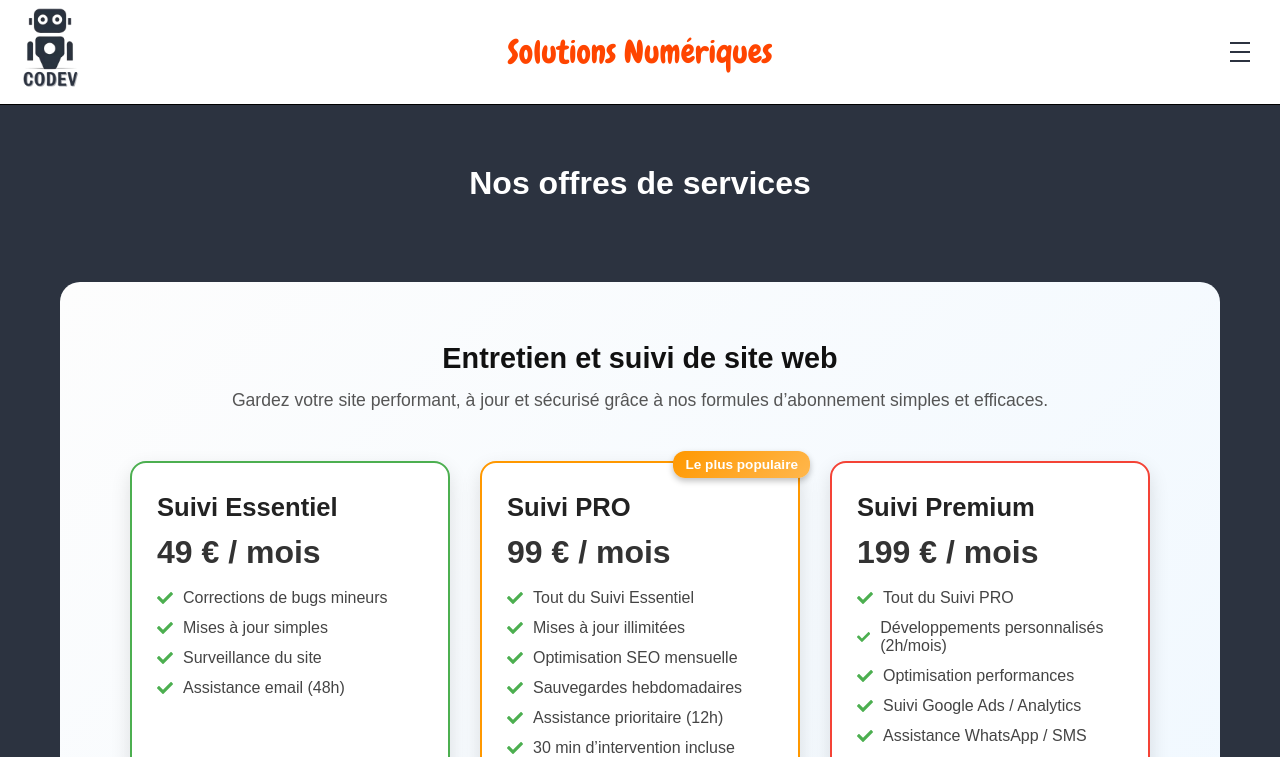
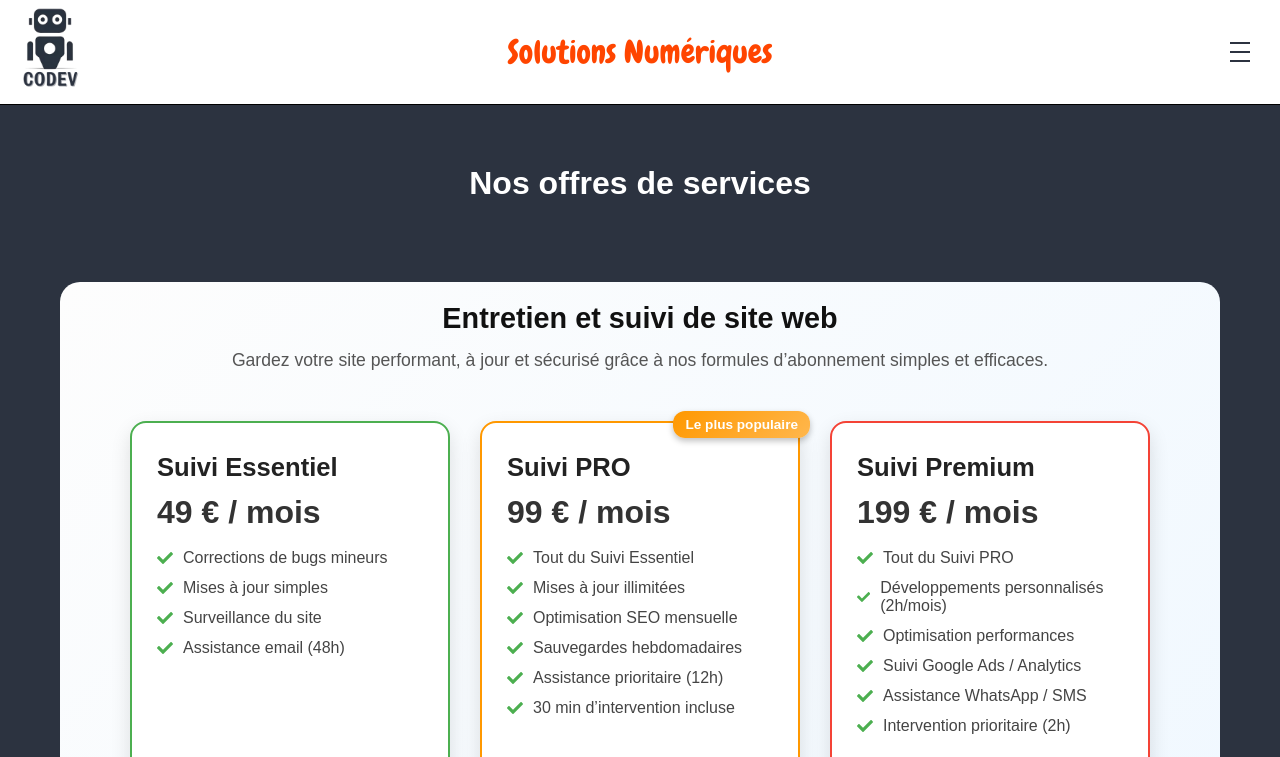
Before and after one commit to AdrienW86/Codev2, a Next.js app: page /web in a window 1280 px wide. Shown: the top 757 px of the page. Built offline with nearby package versions, Linux system fonts and the light colour scheme; a web font is replaced by a local one.

Commit message:
mise en ligne

```diff
--- a/components/WebComponent/web.module.css
+++ b/components/WebComponent/web.module.css
@@ -15,7 +15,7 @@
 /* Sections avec dégradé différencié */
 .section {
   margin-bottom: 10px;
-  padding: 60px 20px;
+  padding: 20px;
   border-radius: 20px;
   color: #222;
 }
@@ -77,7 +77,6 @@
 .card .button {
   margin-top: auto;
 }
-
 
 .card:hover {
   transform: translateY(-10px);
```
